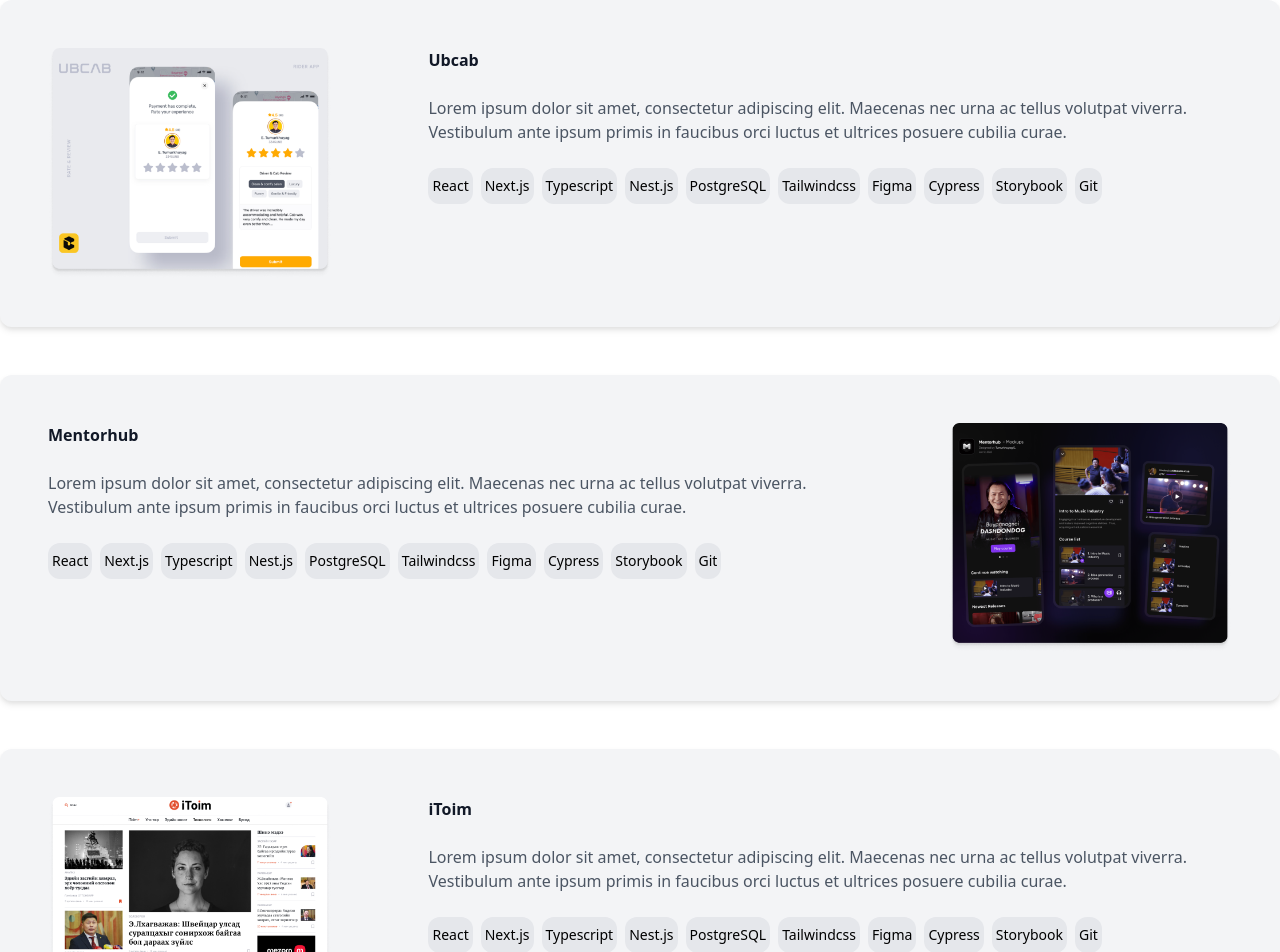
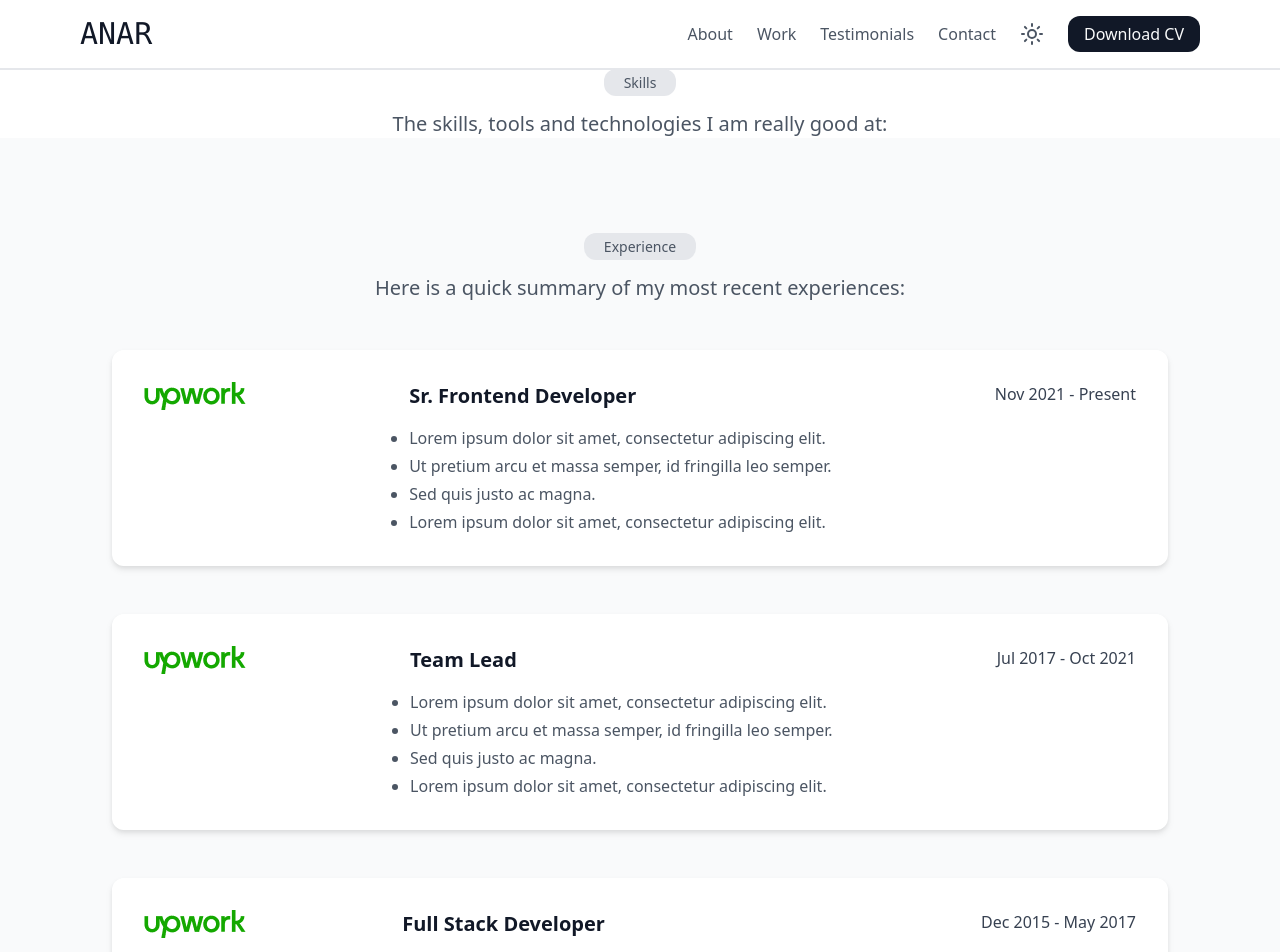
Before and after one commit to LEAP-DC-2024-JUNE/ANARB, a Next.js app in the folder next-project/: page /test in a window 1280 px wide. Shown: the top 952 px of the page. Built offline with nearby package versions, Linux system fonts and the light colour scheme.

Commit message:
props on experience

```diff
--- /dev/null
+++ b/next-project/src/components/Cardd.jsx
@@ -0,0 +1,22 @@
+import Image from "next/image";
+export const Cardd = (props) => {
+  const { title, descriptions, imgSrc, timeline } = props;
+  return (
+    <div className="rounded-xl p-8 drop-shadow-md bg-white">
+      <div className="flex justify-between">
+        <div>
+          <Image src={imgSrc} />
+        </div>
+        <div className="flex flex-col gap-4">
+          <p className="font-semibold text-xl text-gray-900">{title}</p>
+          <ul className="font-normal text-base text-gray-600 flex flex-col gap-1 list-disc">
+            {descriptions.map((description) => {
+              return <li>{description}</li>;
+            })}
+          </ul>
+        </div>
+        <div className="font-normal text-base text-gray-700">{timeline}</div>
+      </div>
+    </div>
+  );
+};
--- /dev/null
+++ b/next-project/src/components/Container.jsx
@@ -0,0 +1,15 @@
+export const Container = (props) => {
+  const { tagTitle, subHeading } = props;
+  return (
+    <div className="flex flex-col gap-4">
+      <div className="text-center">
+        <span className="rounded-xl bg-gray-200 px-5 py-1 font-medium text-sm text-gray-600">
+          {tagTitle}
+        </span>
+      </div>
+      <p className="font-normal text-xl text-gray-600 text-center">
+        {subHeading}
+      </p>
+    </div>
+  );
+};
--- a/next-project/src/components/Header.jsx
+++ b/next-project/src/components/Header.jsx
@@ -3,14 +3,16 @@
 function Header() {
   return (
     <div className="w-full px-20 py-4 bg-gray flex justify-between border-b-2 ">
-      <span className=" font-mono font-normal text-3xl">ANAR</span>
+      <span className=" font-mono font-normal text-3xl text-gray-900">
+        ANAR
+      </span>
       <div className="flex gap-6 font-medium text-base items-center text-gray-600">
         <span>About</span>
         <span>Work</span>
         <span>Testimonials</span>
         <span>Contact</span>
         <Icon />
-        <button className="rounded-xl bg-gray-900 text-white px-8 py-0">
+        <button className="rounded-xl bg-gray-900 text-gray-50 font-medium text-base px-4 py-[6px]">
           Download CV
         </button>
       </div>
--- a/next-project/src/components/WorkProject.jsx
+++ b/next-project/src/components/WorkProject.jsx
@@ -8,12 +8,12 @@
           <Image src={imgSrc} />
         </div>
         <div className="flex flex-col gap-6 p-12">
-          <div className="font-semibold test-xl text-gray-900">{title}</div>
+          <div className="font-semibold text-xl text-gray-900">{title}</div>
           <p className="font-normal text-base text-gray-600">{description}</p>
-          <div className="flex gap-2">
+          <div className="flex gap-2 flex-wrap">
             {tags.map((tag) => {
               return (
-                <span className="rounded-xl bg-gray-200 px-1 py-2 font-medium text-sm">
+                <span className="rounded-xl bg-gray-200 px-5 py-1 font-medium text-sm text-gray-600">
                   {tag}
                 </span>
               );
@@ -29,12 +29,12 @@
           <Image src={imgSrc} />
         </div>
         <div className="flex flex-col gap-6 p-12">
-          <div className="font-semibold test-xl text-gray-900">{title}</div>
+          <div className="font-semibold text-xl text-gray-900">{title}</div>
           <p className="font-normal text-base text-gray-600">{description}</p>
-          <div className="flex gap-2">
+          <div className="flex gap-2 flex-wrap">
             {tags.map((tag) => {
               return (
-                <span className="rounded-xl bg-gray-200 px-1 py-2 font-medium text-sm">
+                <span className="rounded-xl bg-gray-200 px-5 py-1 font-medium text-sm text-gray-600">
                   {tag}
                 </span>
               );
--- a/next-project/src/pages/test.jsx
+++ b/next-project/src/pages/test.jsx
@@ -51,9 +51,68 @@
 import UbCab from "../../public/UbCab.png";
 import Mentorhub from "../../public/MentorHub.png";
 import iToim from "../../public/iToim.png";
-import Tags from "../components/Tags";
+import Upwork from "../svg/UpworkLogo.png";
+import { Container } from "../components/Container";
+import Header from "../components/Header";
+import { Cardd } from "../components/Cardd";
 const Test = () => {
   return (
+    <div>
+      <Header />
+      <div>
+        <Container
+          tagTitle="Skills"
+          subHeading="The skills, tools and technologies I am really good at:"
+        />
+      </div>
+      <div className="w-full py-24 px-20 bg-gray-50">
+        <div className="px-8 flex flex-col gap-12">
+          <Container
+            tagTitle="Experience"
+            subHeading="Here is a quick summary of my most recent experiences:"
+          />
+          <Cardd
+            imgSrc={Upwork}
+            title="Sr. Frontend Developer"
+            descriptions={[
+              "Lorem ipsum dolor sit amet, consectetur adipiscing elit.",
+              "Ut pretium arcu et massa semper, id fringilla leo semper.",
+              "Sed quis justo ac magna.",
+              "Lorem ipsum dolor sit amet, consectetur adipiscing elit.",
+            ]}
+            timeline="Nov 2021 - Present"
+          />
+          <Cardd
+            imgSrc={Upwork}
+            title="Team Lead"
+            descriptions={[
+              "Lorem ipsum dolor sit amet, consectetur adipiscing elit.",
+              "Ut pretium arcu et massa semper, id fringilla leo semper.",
+              "Sed quis justo ac magna.",
+              "Lorem ipsum dolor sit amet, consectetur adipiscing elit.",
+            ]}
+            timeline="Jul 2017 - Oct 2021"
+          />
+          <Cardd
+            imgSrc={Upwork}
+            title="Full Stack Developer"
+            descriptions={[
+              "Lorem ipsum dolor sit amet, consectetur adipiscing elit.",
+              "Ut pretium arcu et massa semper, id fringilla leo semper.",
+              "Sed quis justo ac magna.",
+              "Lorem ipsum dolor sit amet, consectetur adipiscing elit.",
+            ]}
+            timeline="Dec 2015 - May 2017"
+          />
+        </div>
+      </div>
+      <div className="w-full px-20 py-24 bg-gray">
+        <div className="px-8 flex flex-col gap-12">
+          <Container
+            tagTitle="Work"
+            subHeading="Some of the noteworthy projects I have built:"
+          />
+
           <div className="flex flex-col gap-12">
             <WorkProject
               title="Ubcab"
@@ -108,6 +167,9 @@
               ]}
             />
           </div>
+        </div>
+      </div>
+    </div>
   );
 };
 export default Test;
```
Lines whose indentation alone changed are shown as unchanged.
